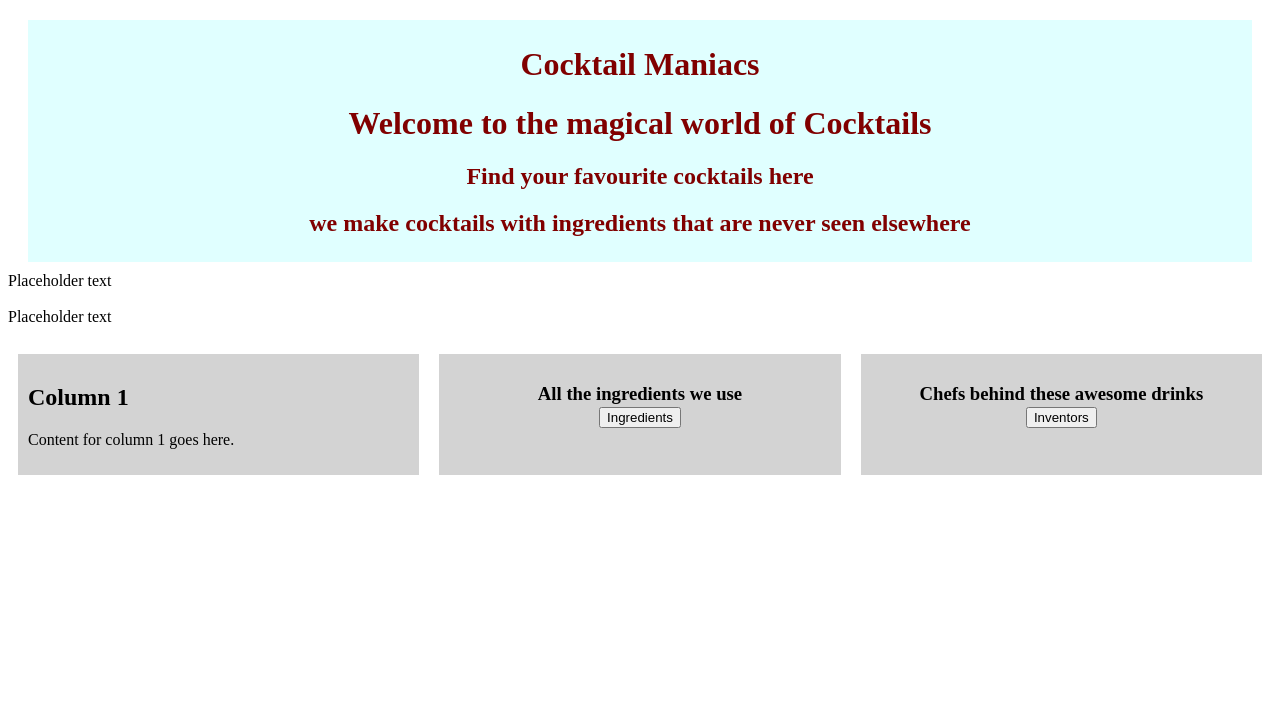
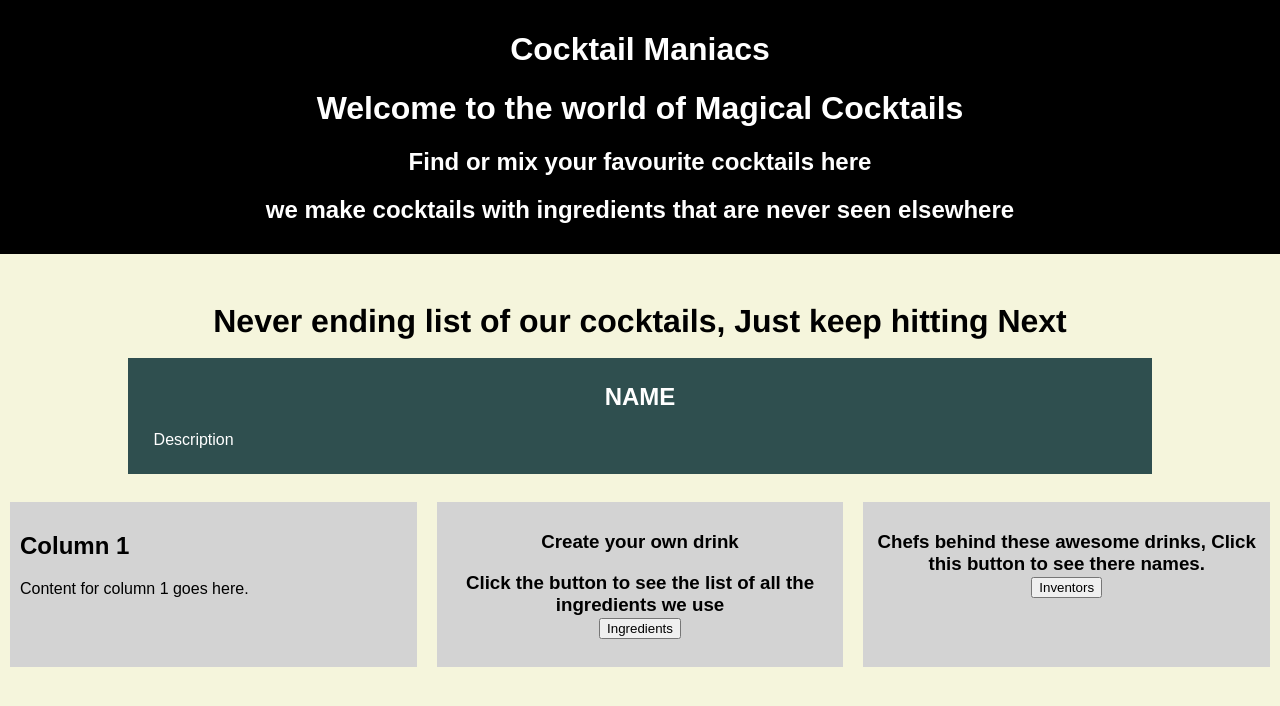
Before and after one commit to chandan151/Cocktail-Maniacs, a plain HTML site: page index.html in a window 1280 px wide. Drawn offline with Linux system fonts and the light colour scheme; no server answers.

Commit message:
styled main elements and add major function in JS

```diff
--- a/css/style.css
+++ b/css/style.css
@@ -1,12 +1,44 @@
+body{
+    background-color: beige;
+    font-family: Arial, Helvetica   , sans-serif;
+    font-size: 1em;
+    margin: 0px;
+}
+
 #headings{
-    background-color: lightcyan;
+    background-color: black;
     font-size: 1em;
     font-weight: bold;
-    color: maroon;
+    color: white;
     text-align: center;
-    margin: 20px;
-    padding: 5px;
+    margin: 0px;
+    padding-top: 10px;
+    padding-bottom: 10px;
     margin-bottom: 10px;
+}
+
+#tagline{
+    text-align: center;
+    font-family:'Franklin Gothic Medium', 'Arial Narrow', Arial, sans-serif;
+    font-size: 2em;
+    font-weight: bold;
+    padding-top: 3%;
+}
+
+#elixirDescription{
+    background-color: darkslategrey;
+    margin-left: 10%;
+    margin-right: 10%;
+    padding: 2%;
+    color: white;
+}
+
+#elixirName{
+    text-transform: uppercase;
+    font-size: 1.5em;
+    font-weight: bold;
+    text-align: center;
+    padding-bottom: 2%;
 }
 
 h3{
@@ -28,10 +60,7 @@ button{
     background-color: lightgray;
 }
 
-#galleryImgs{
-    max-width: 100%;
+.imgs{
+    width: 32%;
+    height: 250px;
 }
-
-.item {
-    width: 25%;
-}
--- a/index.html
+++ b/index.html
@@ -8,18 +8,19 @@
     <body>
         <div id="headings">
             <h1> Cocktail Maniacs</h1>
-            <h1> Welcome to the magical world of Cocktails</h1>
-            <h2> Find your favourite cocktails here</h2>
+            <h1> Welcome to the world of Magical Cocktails</h1>
+            <h2> Find or mix your favourite cocktails here</h2>
             <h2> we make cocktails with ingredients that are never seen elsewhere</h2>
         </div>
 
-        <div id="harry">
-            Placeholder text
+        <div id="tagline">
+            Never ending list of our cocktails, Just keep hitting Next
         </div>
         <br>
 
-        <div id="elixir">
-            Placeholder text
+        <div id="elixirDescription">
+            <div id="elixirName"> Name </div>
+            <div id="elixir"> Description </div>
         </div>
         <br>
 
@@ -29,10 +30,11 @@
               <p>Content for column 1 goes here.</p>
             </div>
             <div class="column">
-                <h3>All the ingredients we use <br> <button id="myButton2">Ingredients</button></h3>
+                <h3>Create your own drink</h3>
+                <h3>Click the button to see the list of all the ingredients we use <br> <button id="myButton2">Ingredients</button></h3>
             </div>
             <div class="column">
-                <h3>Chefs behind these awesome drinks <br> <button id="myButton3">Inventors</button></h3>
+                <h3>Chefs behind these awesome drinks, Click this button to see there names.<br> <button id="myButton3">Inventors</button></h3>
             </div>
         </div>
 
@@ -40,14 +42,14 @@
             <p>Placeholder text</p>
         </div>
         <div id="gallery" style="display: none;">
-            <button id="myButton4">Chefs gallery</button>
+            <p>Click the button to get inside our kitchen.&nbsp;<button id="myButton4">Chefs gallery</button></p>
         </div>
 
         <div id="galleryImgs" style="display: none;">
-            <div class="item"><img src="imgs/inventors3.jpg"></div>
-            <div class="item"><img src="imgs/inventors2.webp"></div>
-            <div class="item"><img src="imgs/inventors.webp"></div>
-          </div>
+            <img class="imgs" src="imgs/inventors3.jpg">&nbsp;&nbsp;&nbsp;
+            <img class="imgs" src="imgs/inventors2.webp">&nbsp;&nbsp;&nbsp;
+            <img class="imgs" src="imgs/inventors.webp">
+        </div>
 
         <script src="js/script.js"></script>
     </body>
--- a/js/script.js
+++ b/js/script.js
@@ -1,12 +1,10 @@
-/* Javascript file*/
+/* Javascript file 1*/
 
 const xhr = new XMLHttpRequest();
 
 const baseurl = "https://wizard-world-api.herokuapp.com";
-const query1 = "/Houses";
-const query2 = "/Elixirs";
-const url = baseurl + query2;
-var harryPotterHouses;
+const query = "/Elixirs";
+const url = baseurl + query;
 var harryPotterElixirs;
 var index = 0;
 
@@ -18,14 +16,22 @@ xhr.onload = function() {
     harryPotterElixirs = JSON.parse(xhr.responseText);
     //console.log(harryPotterElixirs);
 
-    printElixirs();
+    //index = 55;
+    printElixir(index);
     //printIngredients();
     //printInventors();
 }
 
-function printElixirs() {
+function printElixir(index) {
+    var elixirName = document.getElementById("elixirName");
+    elixirName.innerHTML = harryPotterElixirs[index].name;
+
+    text = "";
+    for (let j = 0; j < harryPotterElixirs[index].ingredients.length; j++) {
+        text += harryPotterElixirs[index].ingredients[j].name + ",   ";
+    };
     var elixir = document.getElementById("elixir");
-    elixir.innerHTML = "The name of the elixir is " + harryPotterElixirs[index].name + " and the ingredients are " + harryPotterElixirs[index].ingredients[0].name + " and the price is " + harryPotterElixirs[index].price + " and the id is " + harryPotterElixirs[index].id;
+    elixir.innerHTML = "This Drink is made up of " + text + " The magical effect it has is that it " + harryPotterElixirs[index].effect + ", its characteristics are " + harryPotterElixirs[index].characteristics + " It is "+ harryPotterElixirs[index].difficulty +" in difficulty. Its side effects are " + harryPotterElixirs[index].sideEffects
 }
 
 //const myButton1 = document.getElementById("myButton1");
```
